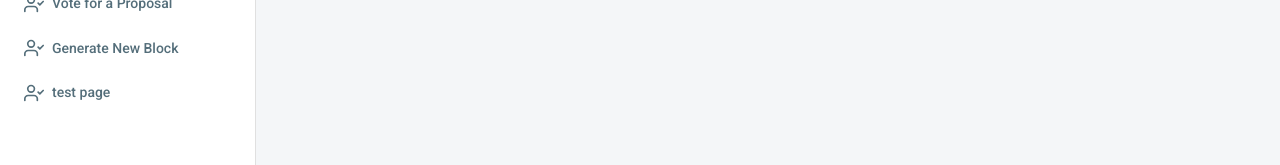
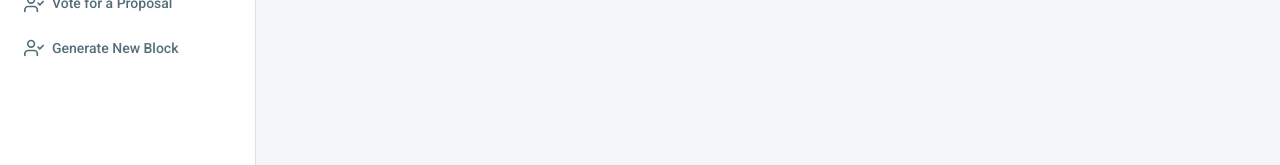
Before and after one commit to ifx-dr/DRMS-Lobe, a React (Create React App) app in the folder Frontend/: page /app in a window 1280 px wide. Shown: the part 423-588 px from the top of the page. Built offline with nearby package versions, Linux system fonts and the light colour scheme.

Commit message:
hide test page

```diff
--- a/Frontend/src/layouts/DashboardLayout/NavBar/index.js
+++ b/Frontend/src/layouts/DashboardLayout/NavBar/index.js
@@ -84,11 +84,11 @@ const items = [
     icon: UserCheck,
     title: 'Generate New Block'
   },
-  {
-    href: '/app/testPage',
-    icon: UserCheck,
-    title: 'test page'
-  }
+  // {
+  //   href: '/app/testPage',
+  //   icon: UserCheck,
+  //   title: 'test page'
+  // }
 ];
 
 const useStyles = makeStyles(() => ({
```
